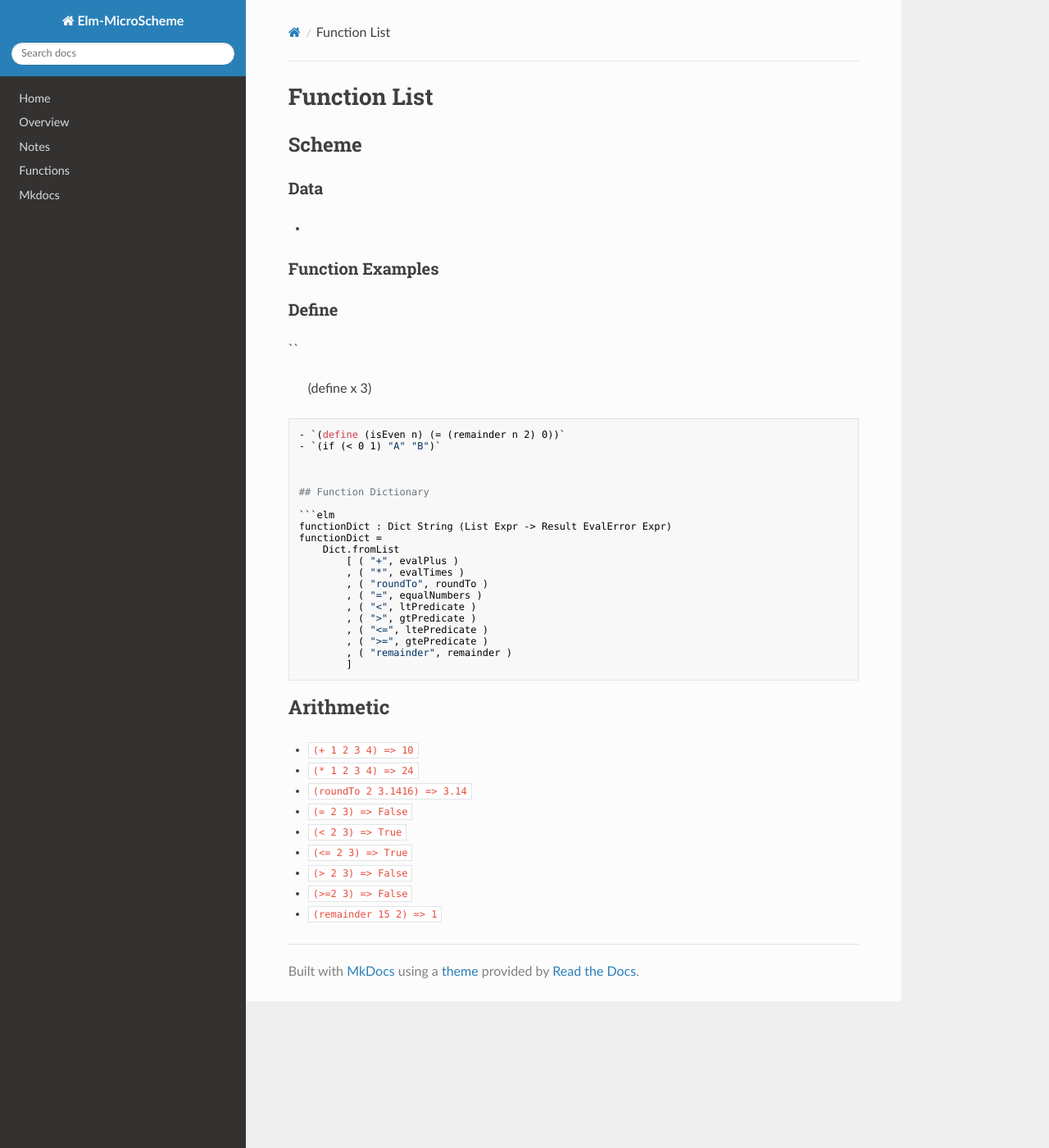
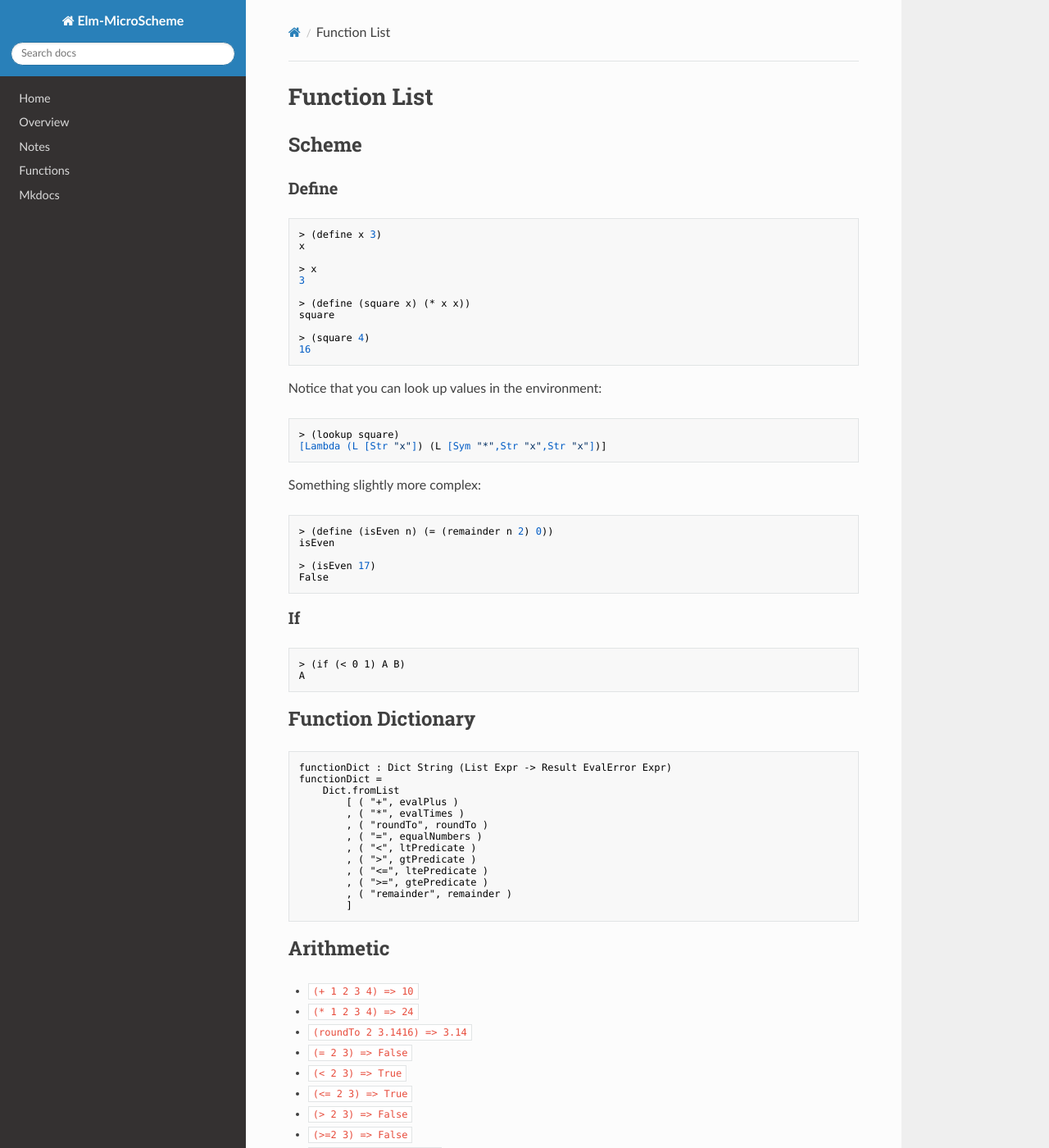
Before and after one commit to jxxcarlson/elm-microscheme, an MkDocs documentation site: the page built from docs/docs/functionList.md, in a window 1280 px wide and 1400 px high. Shown: the whole window at 82% size. Built offline with MkDocs 1.6.1, drawn with Linux system fonts in a browser that asks for light colours; nearby versions of some CDN libraries.

Commit message:
Add a bit of introspection: the function call '(lookup square)' returns the lambda expression in the enviroment for 'square'

````diff
--- a/docs/docs/functionList.md
+++ b/docs/docs/functionList.md
@@ -3,21 +3,45 @@
 
 ## Scheme
 
-
-### Data
-
--
-
-### Function Examples
-
 ### Define
 
-``
+```
 > (define x 3)
+x
+
+> x
+3
+
+> (define (square x) (* x x))
+square
+
+> (square 4)
+16
 ```
-- `(define (isEven n) (= (remainder n 2) 0))`
-- `(if (< 0 1) "A" "B")`
 
+Notice that you can look up values in the environment:
+
+```
+> (lookup square)
+[Lambda (L [Str "x"]) (L [Sym "*",Str "x",Str "x"])]
+```
+
+Something slightly more complex:
+
+```
+> (define (isEven n) (= (remainder n 2) 0))
+isEven
+
+> (isEven 17)
+False
+```
+
+### If
+
+```text
+> (if (< 0 1) A B)
+A
+```
 
 
 ## Function Dictionary
````
Also changed, not shown: 6 other files.
